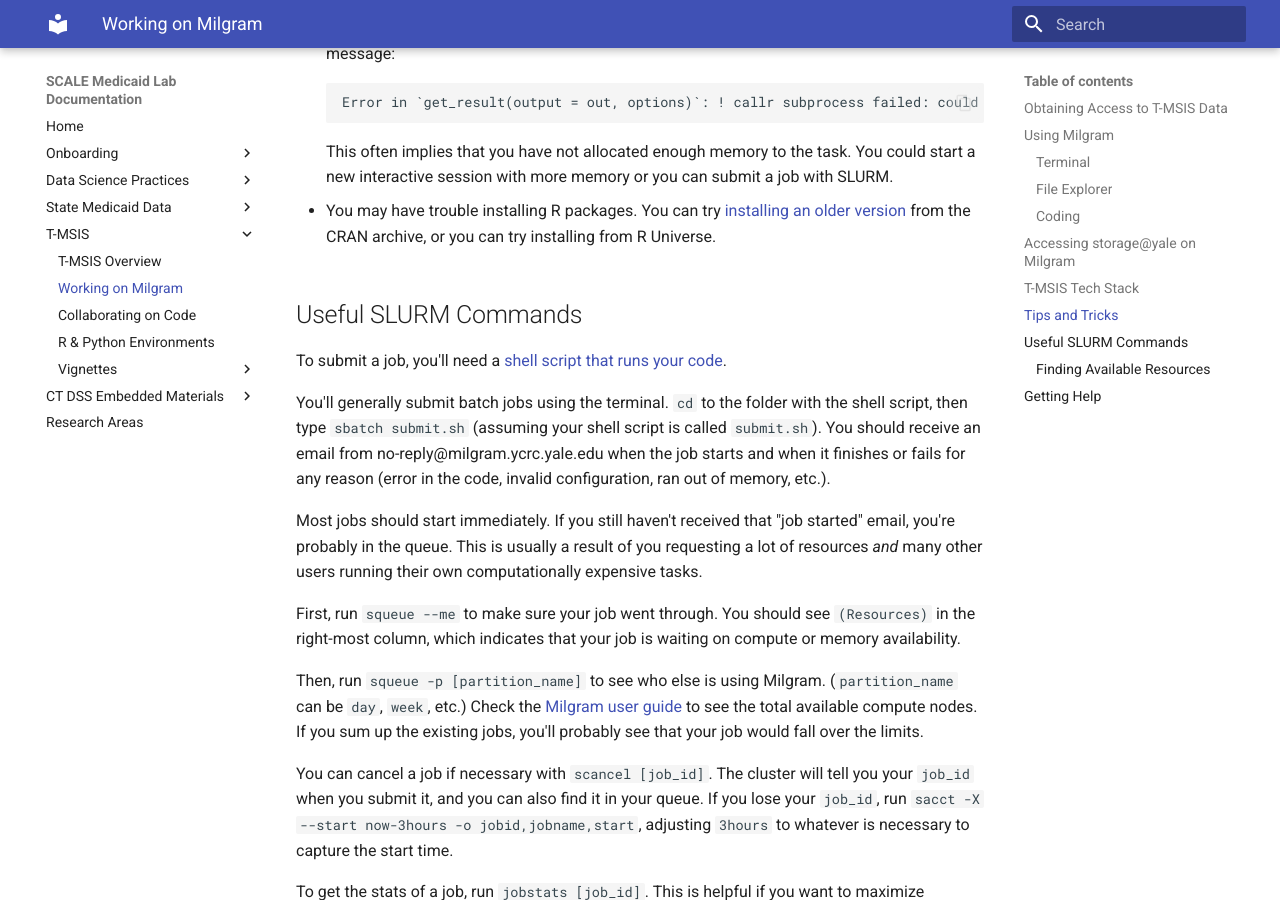
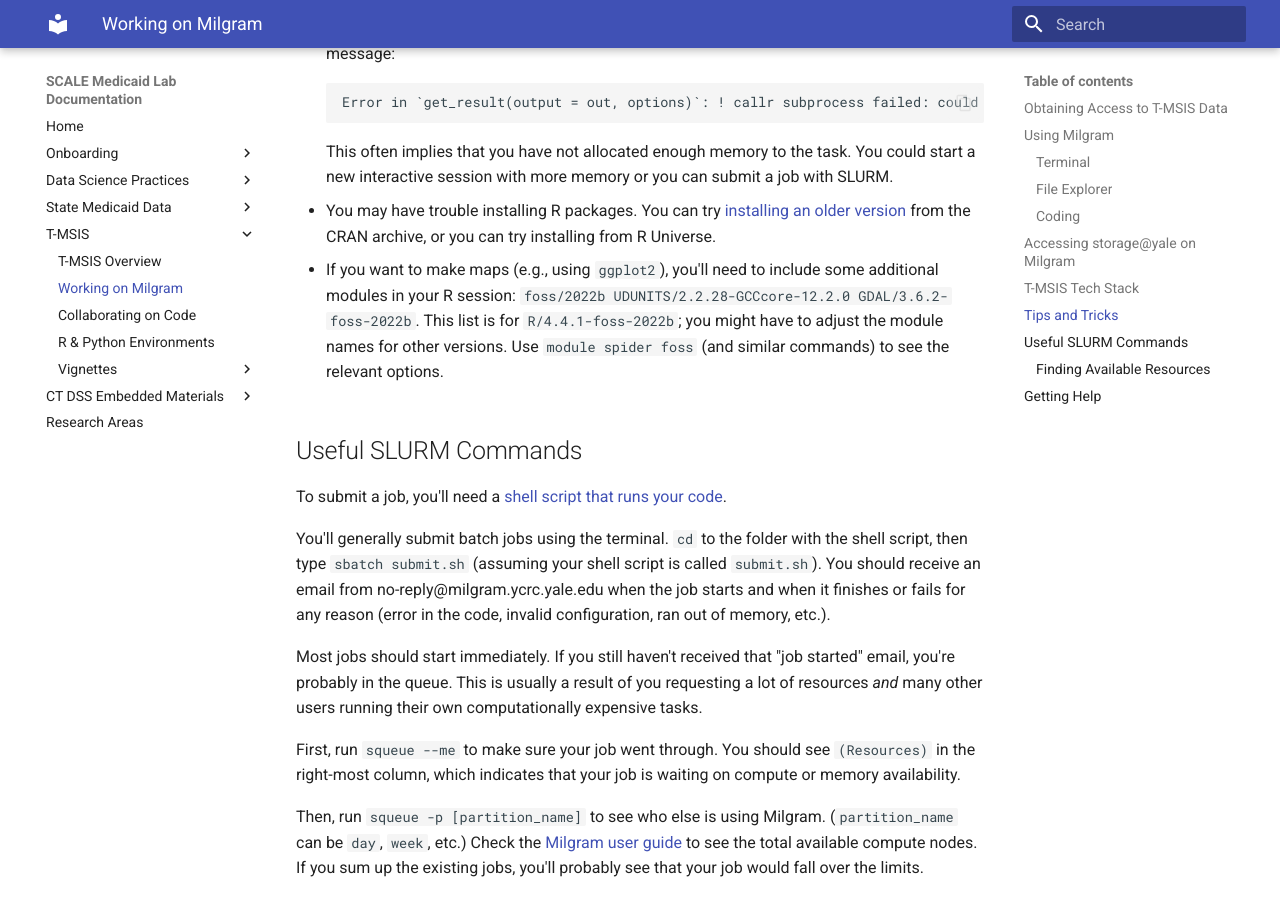
Before and after one commit to Yale-Medicaid/Documentation, an MkDocs documentation site: the page built from docs/tmsis/tmsis_getting_started.md, in a window 1280 px wide and 900 px high, scrolled down 3336 px. Built offline with MkDocs 1.6.1 and Material for MkDocs 9.7.7, drawn with Linux system fonts in a browser that asks for light colours.

Commit message:
tip for mapping on Milgram

```diff
--- a/docs/tmsis/tmsis_getting_started.md
+++ b/docs/tmsis/tmsis_getting_started.md
@@ -95,6 +95,8 @@ If you haven't used Arrow or the parquet format before, first read [Hadley Wickh
 
 - You may have trouble installing R packages. You can try [installing an older version](https://stackoverflow.com/questions/17082341/how-to-downgrade-an-r-package-by-installing-an-older-version) from the CRAN archive, or you can try installing from R Universe.
 
+- If you want to make maps (e.g., using `ggplot2`), you'll need to include some additional modules in your R session: `foss/2022b UDUNITS/2.2.28-GCCcore-12.2.0 GDAL/3.6.2-foss-2022b`. This list is for `R/4.4.1-foss-2022b`; you might have to adjust the module names for other versions. Use `module spider foss` (and similar commands) to see the relevant options.
+
 ## Useful SLURM Commands
 
 To submit a job, you'll need a [shell script that runs your code](https://docs.ycrc.yale.edu/clusters-at-yale/job-scheduling/slurm-examples/).
```
